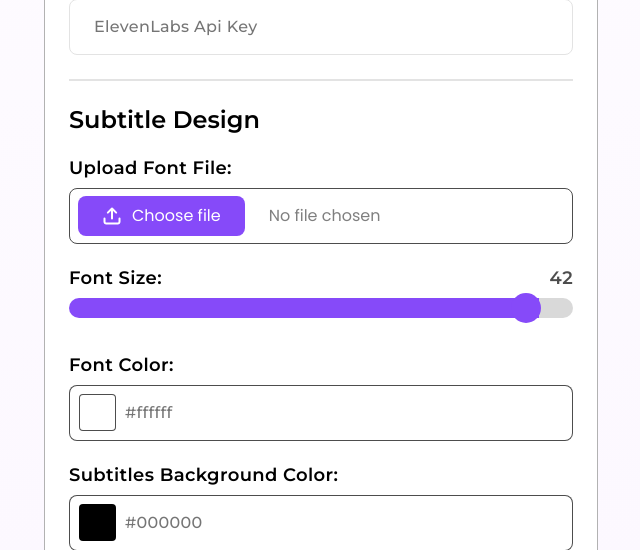
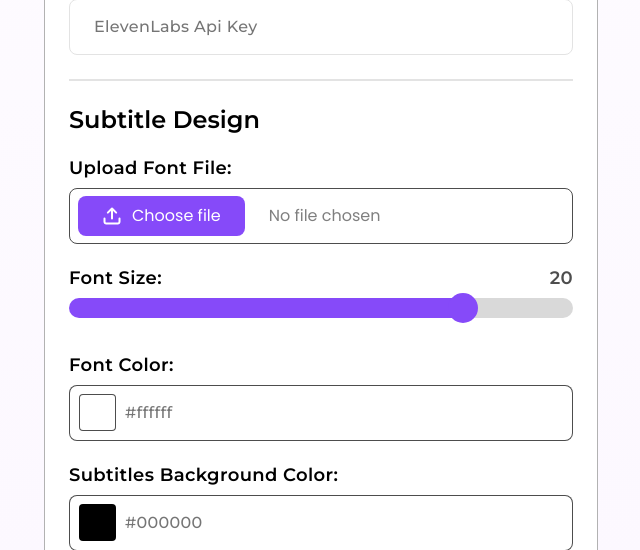
Before and after one commit to ubongpr7/vlc_maker, a Django app: page /text/ in a window 1280 px wide. Shown: the part 1066-1616 px from the top of the page, without its empty margins (319-959 px from the left). Run offline with Django 4.2, Linux system fonts and the light colour scheme; some libraries are stand-ins or nearby versions.

Commit message:
slow computer

```diff
--- a/static/js/script.js
+++ b/static/js/script.js
@@ -131,6 +131,7 @@ const previewText= document.getElementById("previewText");
 slider.addEventListener('input', function() {
     sliderValue.textContent = slider.value;
     previewText.style.fontSize = `${slider.value}px`;
+    document.getElementById('font_size').value=slider.value*2
 
 });
 
--- a/templates/vlc/frontend/VLSMaker/index.html
+++ b/templates/vlc/frontend/VLSMaker/index.html
@@ -251,7 +251,8 @@
                         <span id="SliderValue" style="font-size: 18px; font-weight: 600; line-height: 21.94px; letter-spacing: 0.02em; text-align: left; color: #000000B2;">0</span>
                     </div>
                     <div class="Font-Size-Slider" style="width: 100%; display: flex; justify-content: center; align-items: center; margin-bottom: 36.89px;">
-                        <input type="range" name="font_size" min="0" max="45" value="42" class="slider" id="mySlider" style="width: 100%;">
+                        <input type="range" name="font_size1" min="0" max="25" value="20" class="slider" id="mySlider" style="width: 100%;">
+                        <input type="number" hidden name="font_size" value="50" class="slider" id="font_size" style="width: 100%;">
                     </div>
                     <div class="Font-Color-text" style="display: flex; align-items: center; margin-bottom: 8px; justify-content: space-between;">
                         <div style="font-size: 18px; font-weight: 600; line-height: 21.94px; letter-spacing: 0.02em; text-align: left; margin-right: 10px;">
```
